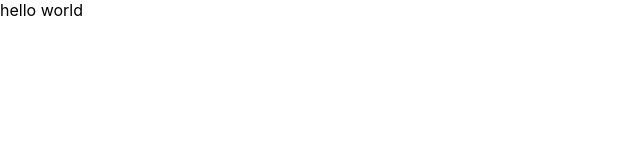
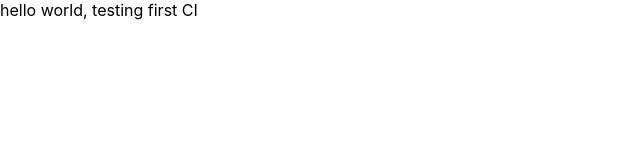
Before and after one commit to jongregtom/good-neighbors, a React (Create React App) app: page / in a window 1280 px wide. Shown: the top 160 px of the page, without its empty margins (0-640 px from the left). Built offline with nearby package versions, Linux system fonts and the light colour scheme.

Commit message:
testing first CI build

```diff
--- a/src/App.js
+++ b/src/App.js
@@ -5,7 +5,7 @@ class App extends Component {
   render() {
     return (
       <div>
-        hello world
+        hello world, testing first CI
       </div>
     );
   }
```
